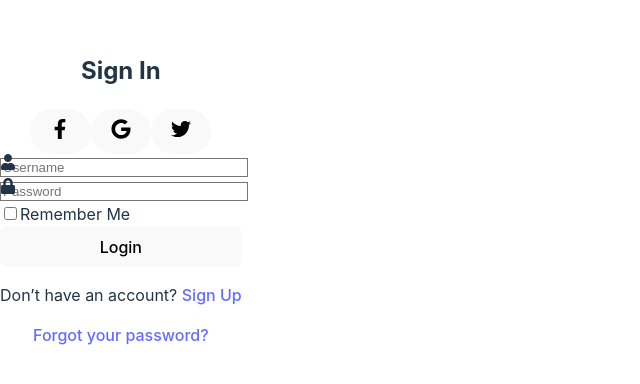
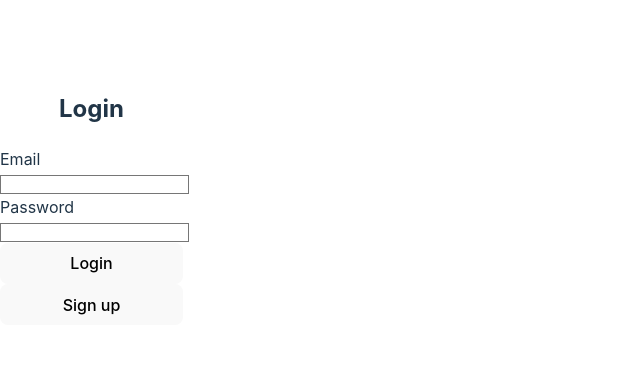
Before and after one commit to tykyfatkie/Spring2025SWP391_SE1842_Group4_FE, a React (Vite) app: page /login in a window 1280 px wide. Shown: the part 202-586 px from the top of the page, without its empty margins (0-640 px from the left). Built offline with nearby package versions, Linux system fonts and the light colour scheme; grey boxes are pictures that could not be loaded.

Commit message:
Revert "add tailwind.css"
This reverts commit cfb508e46ece2768b7e6befc6ac81a3c7e63aacf.

```diff
--- a/src/App/pages/HomePage/HomePage.tsx
+++ b/src/App/pages/HomePage/HomePage.tsx
@@ -1,19 +1,18 @@
 import Header from "../../components/Layout/Header";
 import Footer from "../../components/Layout/Footer";
 
-
 const HomePage = () => {
   return (
-    <div className="flex flex-col min-h-screen bg-gray-900 text-white">
+    <div className="flex flex-col min-h-screen bg-gray-50 text-gray-900">
       {/* Header */}
       <Header />
 
-      {/* Phần giữa - Nội dung chính */}
-      <main className="flex-1 flex flex-col items-center justify-center text-center p-8 pt-24">
-        <h1 className="text-5xl font-bold text-white mb-6">
+      {/* Phần giữa - Nội dung */}
+      <main className="flex-1 flex items-center justify-center flex-col text-center p-8 mt-20">
+        <h1 className="text-5xl font-bold text-indigo-700 mb-6">
           Welcome to Child Growth Tracking System!
         </h1>
-        <p className="text-lg text-gray-400 max-w-2xl">
+        <p className="text-lg text-gray-600 max-w-2xl">
           A modern system for tracking and analyzing children's growth with accuracy.
         </p>
       </main>
--- a/src/app/components/Layout/Header.tsx
+++ b/src/app/components/Layout/Header.tsx
@@ -6,13 +6,13 @@ const Header = () => {
   const [isOpen, setIsOpen] = useState(false);
 
   return (
-    <header className="bg-gray-900 text-white w-full shadow-md fixed top-0 left-0 z-50">
+    <header className="bg-gray-900 text-white w-full shadow-md fixed top-0 z-50">
       <div className="container mx-auto flex justify-between items-center py-4 px-6">
         {/* Logo */}
         <h1 className="text-2xl font-bold">Child Growth Tracking System</h1>
 
         {/* Desktop Menu */}
-        <nav className="hidden md:flex space-x-6 text-lg font-medium">
+        <nav className="hidden md:flex space-x-8 text-lg font-medium">
           <Link to="/" className="hover:text-pink-400 transition">Home</Link>
           <Link to="/product" className="hover:text-pink-400 transition">Product</Link>
           <Link to="/faq" className="hover:text-pink-400 transition">FAQ</Link>
@@ -21,7 +21,7 @@ const Header = () => {
         </nav>
 
         {/* Login & Cart */}
-        <div className="hidden md:flex items-center space-x-4">
+        <div className="hidden md:flex items-center space-x-6">
           <Link to="/login" className="bg-pink-500 text-white px-4 py-2 rounded-lg font-semibold hover:bg-pink-600 transition">
             Log in
           </Link>
--- a/src/app/pages/LoginPage/LoginPage.tsx
+++ b/src/app/pages/LoginPage/LoginPage.tsx
@@ -1,16 +1,11 @@
 import React, { useState } from "react";
-import Header from "../../components/Layout/Header";
-import { FaFacebookF, FaGoogle, FaTwitter, FaUser, FaLock } from "react-icons/fa";
-
-// Import hình nền nếu nằm trong `src/assets/`
-import background from "../../../assets/background.png";
 
 const LoginPage: React.FC = () => {
   const [email, setEmail] = useState("");
   const [password, setPassword] = useState("");
   const [error, setError] = useState("");
 
-  const handleLogin = (e: React.FormEvent) => {
+  const handleLogin = async (e: React.FormEvent) => {
     e.preventDefault();
     setError("");
 
@@ -19,97 +14,54 @@ const LoginPage: React.FC = () => {
       return;
     }
 
-    alert("Login successful!");
+    try {
+      // Mock authentication process
+      console.log("Logging in with", email, password);
+      alert("Login successful!");
+    } catch (error) {
+      setError("Invalid credentials. Please try again.");
+    }
   };
 
   return (
-    <div className="relative min-h-screen flex items-center justify-center">
-      {/* Background Image */}
-      <div
-        className="absolute inset-0 bg-cover bg-center z-[-1]"
-        style={{ backgroundImage: `url(${background})` }} // Nếu ảnh nằm trong `src/assets`
-      ></div>
-
-      {/* <Header /> */}
-
-      {/* Overlay tối nhẹ */}
-      <div className="absolute inset-0 bg-black/50"></div>
-
-      {/* Login Box */}
-      <div className="relative bg-black/50 p-8 rounded-lg shadow-lg w-96 text-white">
-        <h2 className="text-2xl font-bold mb-6 text-center">Sign In</h2>
-
-        {/* Social Login Icons */}
-        <div className="flex justify-center space-x-4 mb-4">
-          <button className="bg-yellow-500 text-black p-2 rounded-full">
-            <FaFacebookF size={20} />
-          </button>
-          <button className="bg-yellow-500 text-black p-2 rounded-full">
-            <FaGoogle size={20} />
-          </button>
-          <button className="bg-yellow-500 text-black p-2 rounded-full">
-            <FaTwitter size={20} />
-          </button>
-        </div>
-
+    <div className="flex items-center justify-center min-h-screen bg-gray-100">
+      <div className="bg-white p-8 rounded-lg shadow-lg w-96">
+        <h2 className="text-2xl font-bold mb-6 text-center">Login</h2>
         {error && <p className="text-red-500 text-sm mb-4">{error}</p>}
-
         <form onSubmit={handleLogin}>
-          {/* Username Input */}
-          <div className="mb-4 relative">
-            <FaUser className="absolute left-3 top-3 text-gray-400" />
+          <div className="mb-4">
+            <label className="block text-gray-700">Email</label>
             <input
               type="email"
-              className="w-full p-2 pl-10 border border-gray-300 rounded bg-black/20 text-white placeholder-gray-300"
-              placeholder="Username"
+              className="w-full p-2 border border-gray-300 rounded mt-1"
               value={email}
               onChange={(e) => setEmail(e.target.value)}
               required
             />
           </div>
-
-          {/* Password Input */}
-          <div className="mb-4 relative">
-            <FaLock className="absolute left-3 top-3 text-gray-400" />
+          <div className="mb-4">
+            <label className="block text-gray-700">Password</label>
             <input
               type="password"
-              className="w-full p-2 pl-10 border border-gray-300 rounded bg-black/20 text-white placeholder-gray-300"
-              placeholder="Password"
+              className="w-full p-2 border border-gray-300 rounded mt-1"
               value={password}
               onChange={(e) => setPassword(e.target.value)}
               required
             />
           </div>
-
-          {/* Remember Me */}
-          <div className="flex items-center mb-4">
-            <input type="checkbox" className="mr-2" />
-            <label>Remember Me</label>
-          </div>
-
-          {/* Login Button */}
           <button
             type="submit"
-            className="w-full bg-yellow-500 text-black p-2 rounded hover:bg-yellow-600 transition font-semibold"
+            className="w-full bg-blue-500 text-white p-2 rounded hover:bg-blue-600"
           >
             Login
           </button>
+          <button
+            type="submit"
+            className="w-full bg-blue-500 text-white p-2 rounded hover:bg-blue-600"
+          >
+            Sign up
+          </button>
         </form>
-
-        {/* Sign Up & Forgot Password */}
-        <div className="text-center mt-4 text-sm">
-          <p>
-            Don’t have an account?{" "}
-            <a href="/signup" className="text-blue-400 hover:underline">
-              Sign Up
-            </a>
-          </p>
-          <p>
-            <a href="/forgot-password" className="text-blue-400 hover:underline">
-              Forgot your password?
-            </a>
-          </p>
-        </div>
       </div>
     </div>
   );
--- a/src/style.css
+++ /dev/null
@@ -1,3 +0,0 @@
-@tailwind base;
-@tailwind components;
-@tailwind utilities;
--- a/tailwind.config.js
+++ /dev/null
@@ -1,22 +0,0 @@
-/** @type {import('tailwindcss').Config} */
-export const content = [
-    "./src/**/*.{js,jsx,ts,tsx}",
-];
-export const theme = {
-    extend: {
-        colors: {
-            primary: '#4A90E2',
-            secondary: '#D0021B',
-            accent: '#F5A623',
-        },
-        fontFamily: {
-            sans: ['Roboto', 'sans-serif'],
-            serif: ['Merriweather', 'serif'],
-        },
-        spacing: {
-            '128': '32rem',
-            '144': '36rem',
-        },
-    },
-};
-export const plugins = [];
```
Also changed, not shown: package.json (+1 -7 lines), 2 other files (tests, documents, lock files or other folders).
